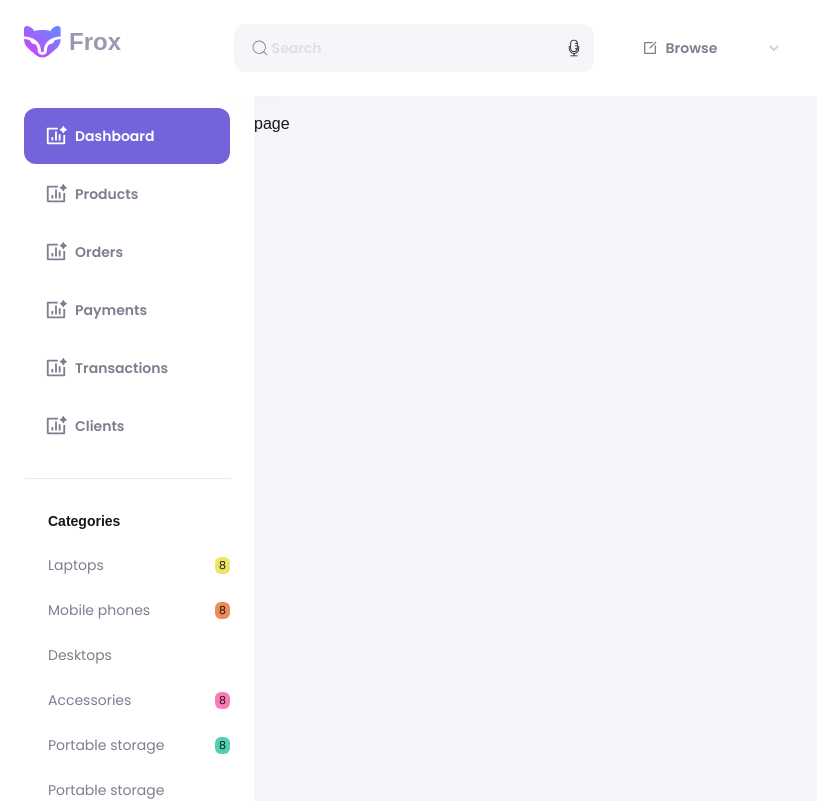
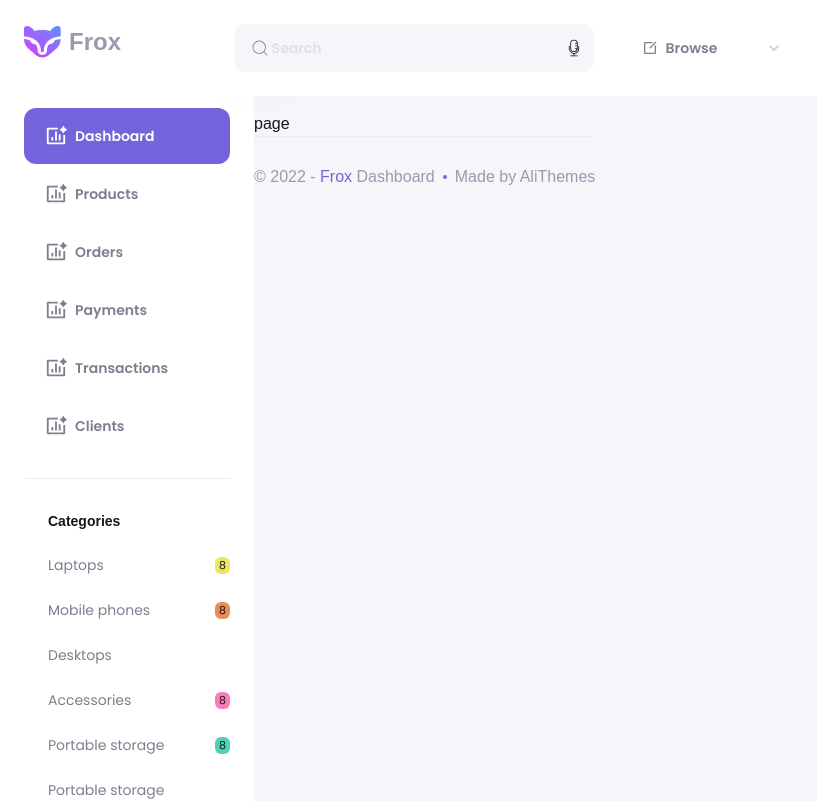
Before and after one commit to RobiMankhinStart/Colour_Cart, a Next.js app: page /dashboard/clients in a window 1280 px wide. Shown: the top 801 px of the page, without its empty margins (0-817 px from the left). Built offline with nearby package versions, Linux system fonts and the light colour scheme.

Commit message:
designing  dashBoard orderlist

```diff
--- a/app/(pages)/(DashBoard)/dashboard/orders/page.jsx
+++ b/app/(pages)/(DashBoard)/dashboard/orders/page.jsx
@@ -8,9 +8,10 @@ import {
 import product1 from "../../../../../public/product1.png";
 import product2 from "../../../../../public/product2.png";
 import Image from "next/image";
-import { CiStar } from "react-icons/ci";
+import { CiCalendar, CiFilter, CiStar } from "react-icons/ci";
 import { FaStar } from "react-icons/fa";
 import { SlOptions } from "react-icons/sl";
+import { IoIosArrowDown } from "react-icons/io";
 
 const page = () => {
   return (
@@ -31,7 +32,34 @@ const page = () => {
 
       {/* category  */}
 
-      <div className="mt-6 flex items-center gap-[445px]"></div>
+      <div className="my-6 flex items-center justify-between">
+        <button className="cursor-pointer w-[225px] border border-[#E8EDF2] bg-white rounded-lg h-12 flex px-3 items-center justify-between">
+          <p className="text-[#7E7E8F] text-[14px]">All Category</p>
+          <p className="text-[#7E7E8F] text-[14px]">
+            <IoIosArrowDown />
+          </p>
+        </button>
+        <div className="flex items-center gap-3">
+          <button className="cursor-pointer w-[174px] border border-[#E8EDF2] bg-white rounded-lg h-12 flex px-3 items-center justify-between">
+            <p className="text-[#7E7E8F] text-[14px]">10-02-2021</p>
+            <p className="text-[#7E7E8F] text-[18px]">
+              <CiCalendar />
+            </p>
+          </button>
+          <button className="cursor-pointer w-[174px] border border-[#E8EDF2] bg-white rounded-lg h-12 flex px-3 items-center justify-between">
+            <p className="text-[#7E7E8F] text-[14px]">Status</p>
+            <p className="text-[#7E7E8F] text-[18px]">
+              <CiCalendar />
+            </p>
+          </button>
+          <button className="cursor-pointer w-[90px] border border-[#E8EDF2] bg-white rounded-lg h-12 flex px-3 items-center justify-between">
+            <p className="text-[#7E7E8F] text-[18px]">
+              <CiFilter />
+            </p>
+            <p className="text-[#7E7E8F] text-[14px]">Filters</p>
+          </button>
+        </div>
+      </div>
       {/* ...productList......  */}
       <div className="proList px-6">
         {/* ...header .... */}
--- a/app/(pages)/(DashBoard)/layout.js
+++ b/app/(pages)/(DashBoard)/layout.js
@@ -2,6 +2,7 @@ import { Geist, Geist_Mono } from "next/font/google";
 import "../../../app/globals.css";
 import SideNav from "@/app/components/DashBoard/common/SideNav";
 import TopNav from "@/app/components/DashBoard/common/TopNav";
+import Footer from "@/app/components/DashBoard/common/Footer";
 
 const geistSans = Geist({
   variable: "--font-geist-sans",
@@ -36,6 +37,7 @@ export default async function RootLayout({ children }) {
         <div className="">
           <TopNav />
           <div className="mt-28">{children}</div>
+          <Footer />
         </div>
       </body>
     </html>
--- /dev/null
+++ b/app/components/DashBoard/common/Footer.jsx
@@ -0,0 +1,19 @@
+import React from "react";
+
+const Footer = () => {
+  return (
+    <div className="border-t border-[#E8EDF2] py-7 text-[#9A9AAF] flex items-center justify-center">
+      <div className="flex items-center gap-2">
+        <p>
+          © 2022 - <span className="text-[#7364DB]">Frox</span> Dashboard
+        </p>
+        <p className="flex items-center">
+          <span className="size-1 mr-2 bg-[#7364DB] rounded-full"></span> Made
+          by AliThemes
+        </p>
+      </div>
+    </div>
+  );
+};
+
+export default Footer;
```
